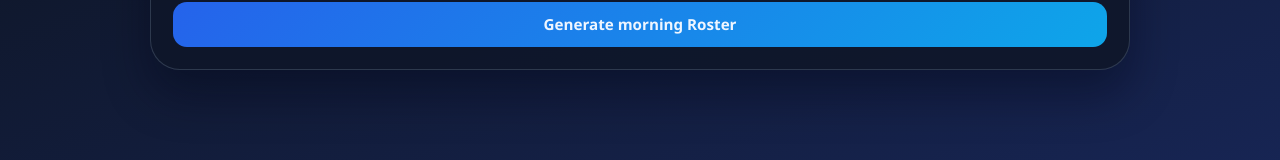
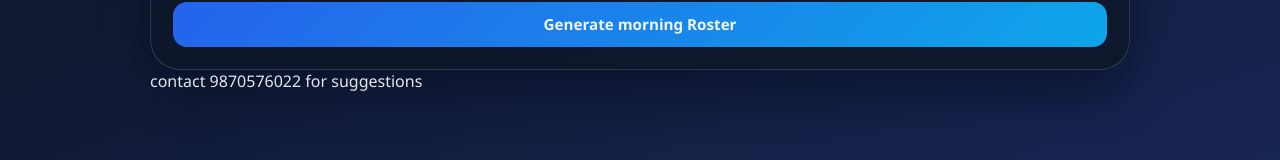
Before and after one commit to akashsingh59/skyshift, a React (Vite) app in the folder frontend/: page / in a window 1280 px wide. Shown: the part 623-783 px from the top of the page. Built offline with nearby package versions, Linux system fonts and the light colour scheme; no server answers.

Commit message:
producton ready, name added

```diff
--- a/frontend/src/App.jsx
+++ b/frontend/src/App.jsx
@@ -106,6 +106,7 @@ export default function App() {
           {error && <p className="error">{error}</p>}
         </div>
       )}
+      <p>contact 9870576022 for suggestions</p>
     </div>
   );
 }
```
